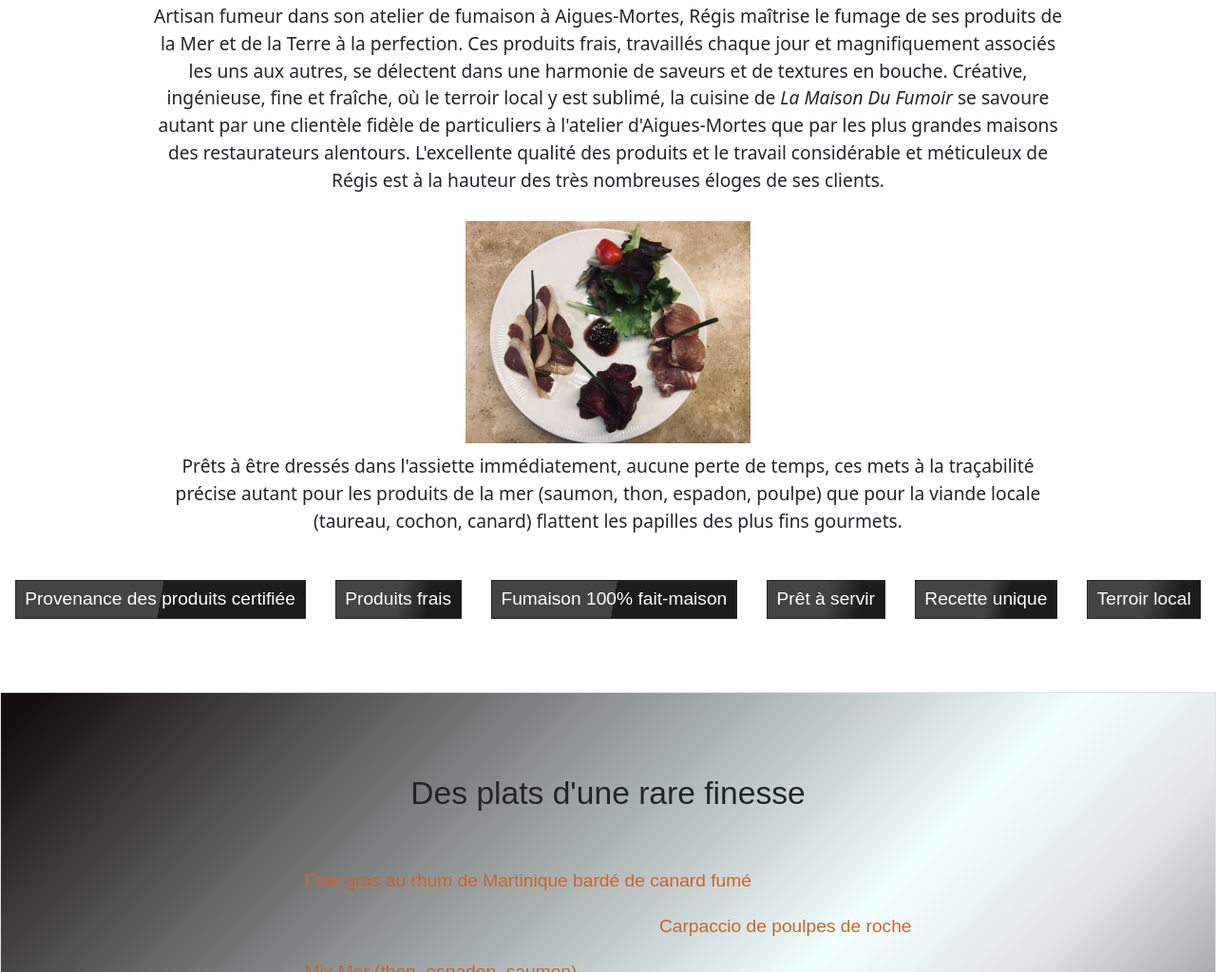
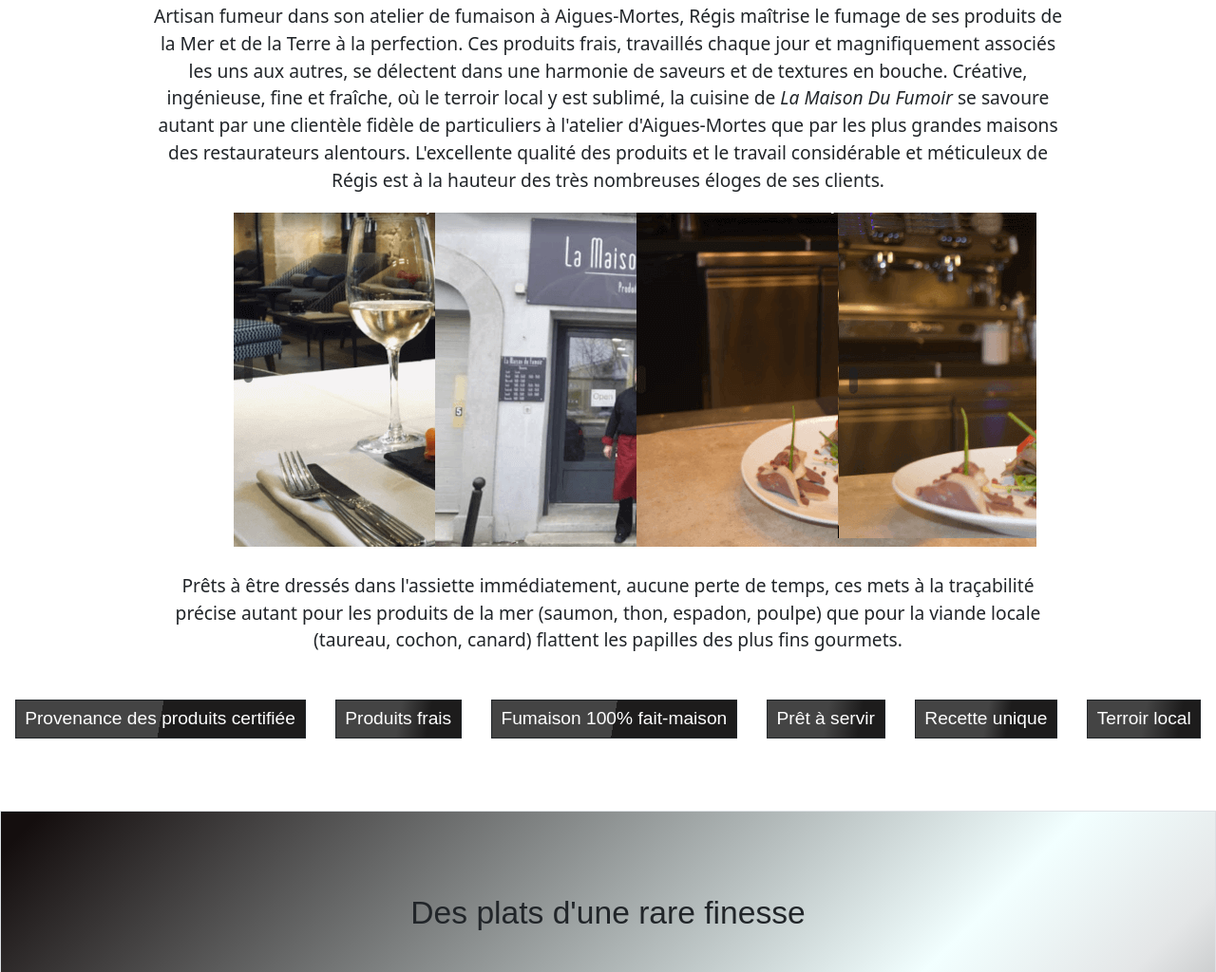
Before and after one commit to Chaplin16/fumoir-aiguesmortes.fr, a website: page index.html in a window 1280 px wide. Shown: the part 684-1708 px from the top of the page at 95% size. Drawn offline with nearby package versions, Linux system fonts and the light colour scheme.

Commit message:
add array in the carousel's slick

```diff
--- a/index.html
+++ b/index.html
@@ -24,9 +24,11 @@
     <link rel="icon" type="image/png" sizes="16x16" href="images/favicon.png">
 
     <!-- slick.js -->
-    <script src="https://cdnjs.cloudflare.com/ajax/libs/jquery/3.6.0/jquery.min.js" integrity="sha512-894YE6QWD5I59HgZOGReFYm4dnWc1Qt5NtvYSaNcOP+u1T9qYdvdihz0PPSiiqn/+/3e7Jo4EaG7TubfWGUrMQ==" crossorigin="anonymous" referrerpolicy="no-referrer"></script>
-    <link rel="stylesheet" type="text/css" href="./js/slick/slick.css"/>
-    <link rel="stylesheet" type="text/css" href="./js/slick/slick-theme.css"/>
+    <script src="https://cdnjs.cloudflare.com/ajax/libs/jquery/3.6.0/jquery.min.js"
+        integrity="sha512-894YE6QWD5I59HgZOGReFYm4dnWc1Qt5NtvYSaNcOP+u1T9qYdvdihz0PPSiiqn/+/3e7Jo4EaG7TubfWGUrMQ=="
+        crossorigin="anonymous" referrerpolicy="no-referrer"></script>
+    <link rel="stylesheet" type="text/css" href="./js/slick/slick.css" />
+    <link rel="stylesheet" type="text/css" href="./js/slick/slick-theme.css" />
     <script src="./js/slick/slick.js"></script>
 
 
@@ -110,11 +112,18 @@
                 associés les uns aux autres, se délectent dans une harmonie de saveurs et de textures en bouche.
                 Créative, ingénieuse, fine et fraîche, où le terroir local y est sublimé, la cuisine de <em>La Maison Du
                     Fumoir</em> se savoure autant par une clientèle fidèle de particuliers à l'atelier d'Aigues-Mortes
-                que par les plus grandes maisons des restaurateurs alentours. L'excellente qualité des produits et le travail considérable et méticuleux de Régis est à la hauteur des très nombreuses éloges de ses clients.
+                que par les plus grandes maisons des restaurateurs alentours. L'excellente qualité des produits et le
+                travail considérable et méticuleux de Régis est à la hauteur des très nombreuses éloges de ses clients.
             </p>
-            <img class="p-2" src="images/magret-maison-du-fumoir-aigues-mortes.png"
-                alt="Carpaccio de taureau, filet mignon, magret de canard à la maison du fumoir"
-                style="max-width:350px; height:auto;" />
+            <div class="container text-center my-3">
+                <div class="row mx-auto my-auto justify-content-center">
+                    <div data-bs-ride="carousel">
+                        <div class="carousel-slick carousel ps-5" id="carousel">
+                            <!-- insertion via index.js et dishes.js-->
+                        </div>
+                    </div>
+                </div>
+            </div>
             <p>
                 Prêts à être dressés dans l'assiette immédiatement, aucune perte de temps, ces mets à la traçabilité
                 précise autant pour les produits de la mer (saumon, thon, espadon, poulpe) que pour la viande locale
@@ -163,8 +172,7 @@
                     <div class="d-flex align-items-center pt-2 flex-column">
                         <img src="images/logo-aurore-creation-web.png" class="h-auto" style="max-width:100px;"
                             alt="logo de la sirene d'aurore Creation Web" />
-                        <a class="text-decoration-none text-white "
-                        href="https://aurorecreationweb.fr"> Aurore
+                        <a class="text-decoration-none text-white " href="https://aurorecreationweb.fr"> Aurore
                             Creation Web </a>
                         <a href="law.html" class="text-white small text-decoration-none">Mentions légales</a>
                     </div>
@@ -172,6 +180,7 @@
             </div>
         </div>
     </footer>
+    <script src="js/dishes.js"></script>
     <script src="js/index.js"></script>
     <script src="js/button-to-top.js"></script>
     <script src="js/scroll.js"></script>
--- a/js/dishes.js
+++ b/js/dishes.js
@@ -0,0 +1,67 @@
+const dishes = [
+    {
+        id: 1,
+        alt:"artisan macon aigues mortes beton dessus ferraillage",
+        photo:"images/gallery/delice-saumon-thon-fumes-regis-fumoir.png"
+    },
+    {
+        id: 2,
+        alt:"artisan macon aigues mortes beton dessus ferraillage",
+        photo:"images/gallery/boutique-maison-fumoir-aigues-morte.png"
+    },
+    {
+        id: 3,
+        alt:"artisan macon aigues mortes beton dessus ferraillage",
+        photo:"images/gallery/espadon-thon-fumoir-aigues-mortes.png"
+    },
+    {
+        id: 4,
+        alt:"artisan macon aigues mortes beton dessus ferraillage",
+        photo:"images/gallery/fumoir-aigues-mortes-regis.png"
+    },
+    {
+        id: 5,
+        alt:"artisan macon aigues mortes beton dessus ferraillage",
+        photo:"images/gallery/magret-maison-du-fumoir-aigues-mortes.png"
+    },
+    {
+        id: 6,
+        alt:"artisan macon aigues mortes beton dessus ferraillage",
+        photo:"images/gallery/regis-maison-fumoir-aigues-mortes.png"
+    },
+    {
+        id: 7,
+        alt:"artisan macon aigues mortes beton dessus ferraillage",
+        photo:"images/gallery/roti-fume-aigues-mortes.jpeg"
+    },
+    {
+        id: 8,
+        alt:"artisan macon aigues mortes beton dessus ferraillage",
+        photo:"images/gallery/saumon-fume-aigues-mortes-excellent.png"
+    },
+    {
+        id: 9,
+        alt:"artisan macon aigues mortes beton dessus ferraillage",
+        photo:"images/gallery/saumon-fume-aigues-mortes-fumoir.png"
+    },
+    {
+        id: 10,
+        alt:"artisan macon aigues mortes beton dessus ferraillage",
+        photo:"images/gallery/saumon-fume-mache-aigues-mortes.jpeg"
+    },
+    {
+        id: 11,
+        alt:"artisan macon aigues mortes beton dessus ferraillage",
+        photo:"images/gallery/saumon-fume-thon-aigues-mortes.jpeg"
+    },
+    {
+        id: 10,
+        alt:"artisan macon aigues mortes beton dessus ferraillage",
+        photo:"images/gallery/saumon-maison-fumoir-aigues-mortes.png"
+    },
+    {
+        id: 11,
+        alt:"artisan macon aigues mortes beton dessus ferraillage",
+        photo:"images/gallery/saumon-prepare-par-regis-fumoir.png"
+    },
+]
--- a/js/index.js
+++ b/js/index.js
@@ -1,3 +1,4 @@
+
 function carousel(selector, data) {
     let element = document.querySelector(selector);
     data.forEach(function(d) {
@@ -7,7 +8,7 @@ function carousel(selector, data) {
     $(element).slick({
         centerMode: true,
         centerPadding: '0px',
-        slidesToShow: 1,
+        slidesToShow: 4,
         arrows: true,
         speed:1300,
         adaptiveHeight: true,
@@ -28,7 +29,7 @@ function carousel(selector, data) {
                     arrows: true,
                     centerMode: true,
                     centerPadding: '0rem',
-                    slidesToShow: 1
+                    slidesToShow: 4
                 }
             },
             {
@@ -37,7 +38,7 @@ function carousel(selector, data) {
                     arrows: true,
                     centerMode: true,
                     centerPadding: '0px',
-                    slidesToShow: 1
+                    slidesToShow: 3
                 }
             },
             {
@@ -46,7 +47,7 @@ function carousel(selector, data) {
                     arrows: true,
                     centerMode: true,
                     centerPadding: '0px',
-                    slidesToShow: 1
+                    slidesToShow: 2
                 }
              }
          ]
--- a/scss/style.scss
+++ b/scss/style.scss
@@ -88,6 +88,8 @@ main{
         background: linear-gradient(315deg, rgb(39, 39, 39) 6%, rgb(228, 230, 231) 38%, rgb(242, 255, 255) 48%, rgb(20, 14, 14) 98%)!important;
     }
 }
+
+
 footer{
     margin-top:-5px;
     & a:nth-of-type(1):hover{
```
Also changed, not shown: images/gallery/delice-saumon-thon-fumes-regis-fumoir.png (renamed from images/gallery/delice-saumon-thon-fumes-refis-fumoir.png), images/gallery/magret-maison-du-fumoir-aigues-mortes.png (added), images/gallery/roti-fume-aigues-mortes.jpeg (added), images/gallery/saumon-fume-mache-aigues-mortes.jpeg (added), images/gallery/saumon-fume-thon-aigues-mortes.jpeg (added), images/magret-maison-du-fumoir-aigues-mortes.png (deleted), images/roti-fume-aigues-mortes.jpeg (deleted), images/saumon-fume-mache-aigues-mortes.jpeg (deleted), images/saumon-fume-thon-aigues-mortes.jpeg (deleted).
